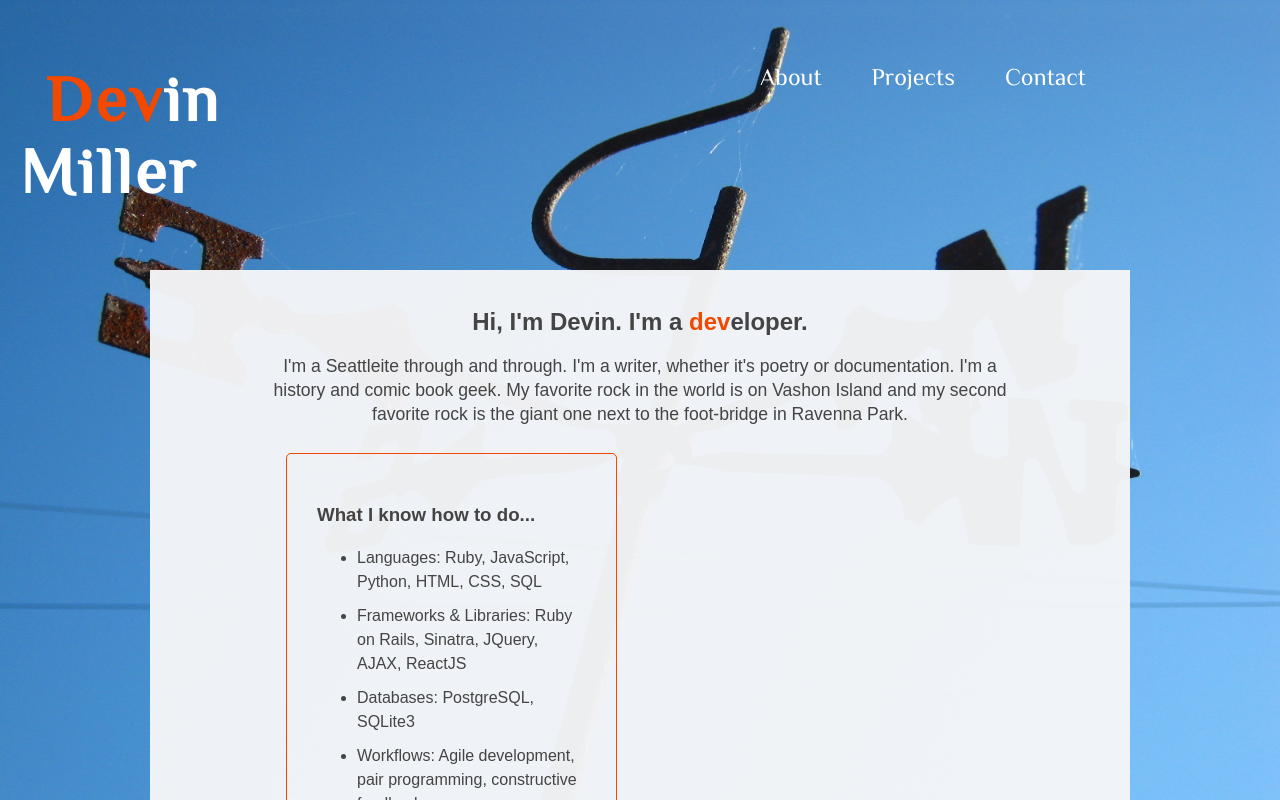
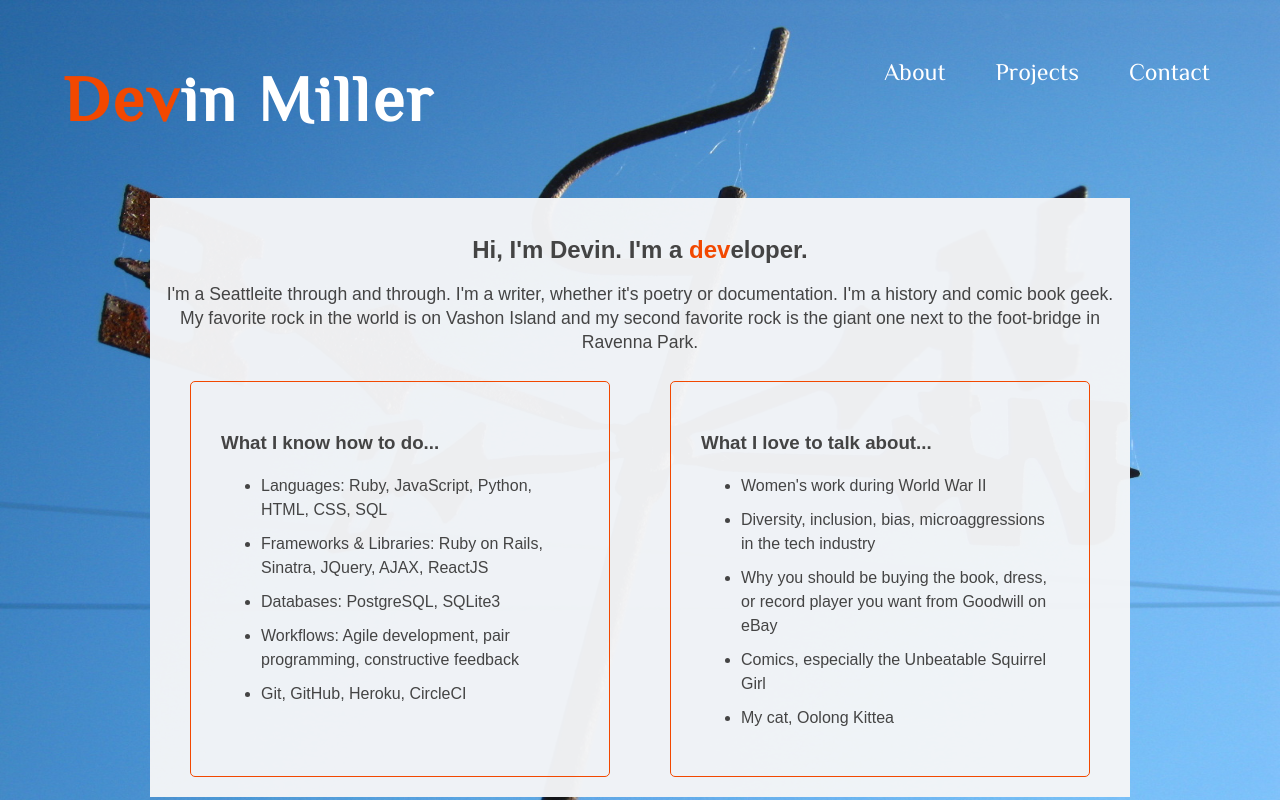
Before and after one commit to devzmiller/devin-portfolio, a React (Create React App) app: page / in a window 1280 px wide. Shown: the top 800 px of the page. Built offline with nearby package versions, Linux system fonts and the light colour scheme.

Commit message:
Modify styling to fix stuff for laptop-size screen. Change some flexbox stuff to grids.

```diff
--- a/src/stylesheets/App.css
+++ b/src/stylesheets/App.css
@@ -15,7 +15,7 @@ body {
   font-family: 'Philosopher', serif;
   color: white;
   display: grid;
-  grid-template-columns: 30% 60%; }
+  grid-template-columns: 50% 50%; }
   .App-header h1 {
     font-size: 4em;
     text-align: left;
--- a/src/stylesheets/App.scss
+++ b/src/stylesheets/App.scss
@@ -17,7 +17,7 @@ body {
   font-family: 'Philosopher', serif;
   color: white;
   display: grid;
-  grid-template-columns: 30% 60%;
+  grid-template-columns: 50% 50%;
   h1 {
     font-size: 4em;
     text-align: left;
--- a/src/stylesheets/Home.css
+++ b/src/stylesheets/Home.css
@@ -1,6 +1,4 @@
 section.home {
-  width: 80%;
-  margin: auto;
   line-height: 1.5em; }
   section.home h2 {
     text-align: center;
@@ -11,14 +9,14 @@ section.home {
   text-align: center; }
 
 #card-container {
-  display: flex;
-  flex-wrap: wrap;
-  margin: auto; }
+  display: grid;
+  grid-template-columns: 50% 50%;
+  flex-wrap: wrap; }
 
 .list-card {
+  justify-self: center;
   border: 1px solid #f24800;
   border-radius: 5px;
-  width: 35%;
   margin: 10px 30px;
   padding: 30px; }
   .list-card li {
--- a/src/stylesheets/Home.scss
+++ b/src/stylesheets/Home.scss
@@ -1,6 +1,4 @@
 section.home {
-  width: 80%;
-  margin: auto;
   line-height: 1.5em;
   h2 {
     text-align: center;
@@ -14,15 +12,15 @@ section.home {
 }
 
 #card-container {
-  display: flex;
+  display: grid;
+  grid-template-columns: 50% 50%;
   flex-wrap: wrap;
-  margin: auto;
 }
 
 .list-card {
+  justify-self: center;
   border: 1px solid #f24800;
   border-radius: 5px;
-  width: 35%;
   margin: 10px 30px;
   padding: 30px;
   li {
--- a/src/stylesheets/Projects.css
+++ b/src/stylesheets/Projects.css
@@ -1,11 +1,10 @@
 .projects {
   width: 80%;
   margin: auto;
-  display: flex;
-  flex-wrap: wrap; }
+  display: grid;
+  grid-template-columns: 30% 70%; }
 
 .project-links {
-  width: 30%;
   padding-top: 30px; }
   .project-links li {
     list-style-type: none;
@@ -19,8 +18,7 @@
 
 .project-card {
   padding: 20px;
-  line-height: 1.7em;
-  width: 65%; }
+  line-height: 1.7em; }
 
 .project-image {
   max-width: 90%;
--- a/src/stylesheets/Projects.scss
+++ b/src/stylesheets/Projects.scss
@@ -1,12 +1,11 @@
 .projects {
   width: 80%;
   margin: auto;
-  display: flex;
-  flex-wrap: wrap;
+  display: grid;
+  grid-template-columns: 30% 70%;
 }
 
 .project-links {
-  width: 30%;
   padding-top: 30px;
   li {
     list-style-type: none;
@@ -24,7 +23,6 @@
 .project-card {
   padding: 20px;
   line-height: 1.7em;
-  width: 65%;
 }
 
 .project-image {
```
